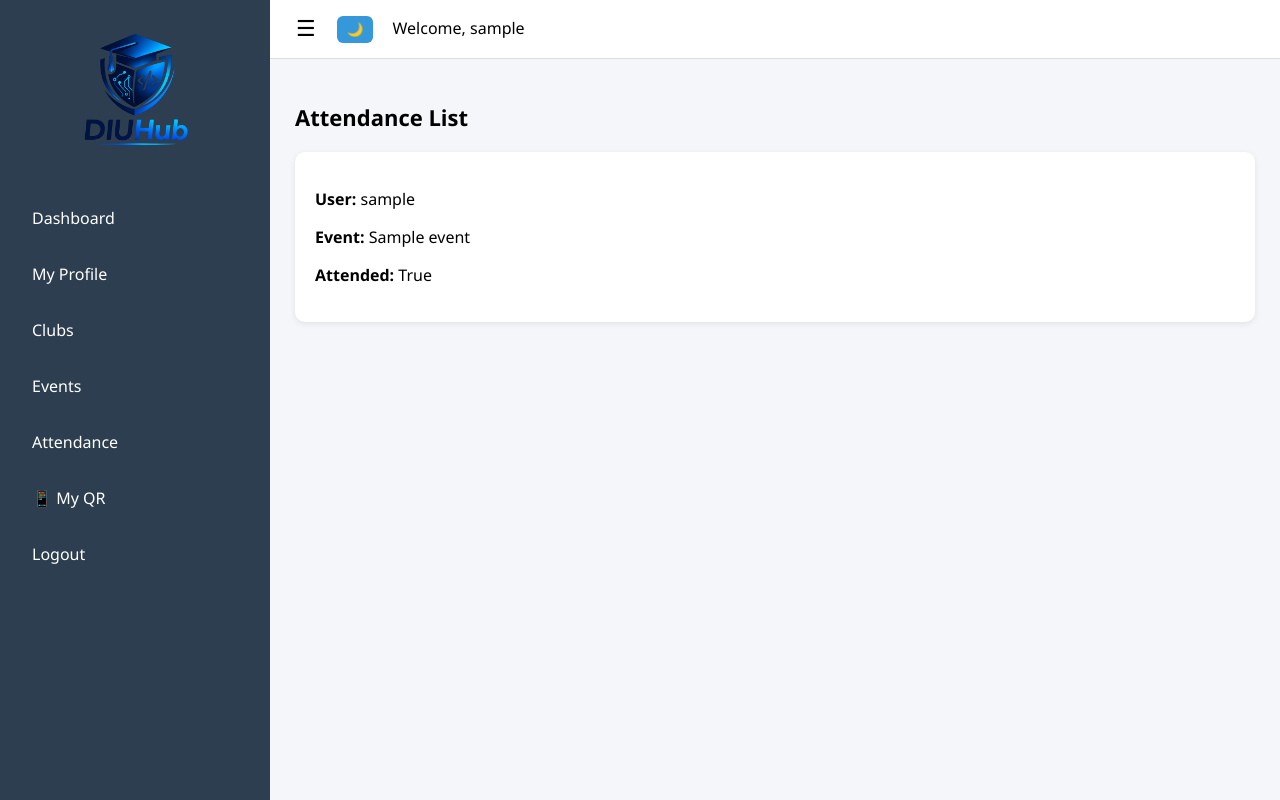
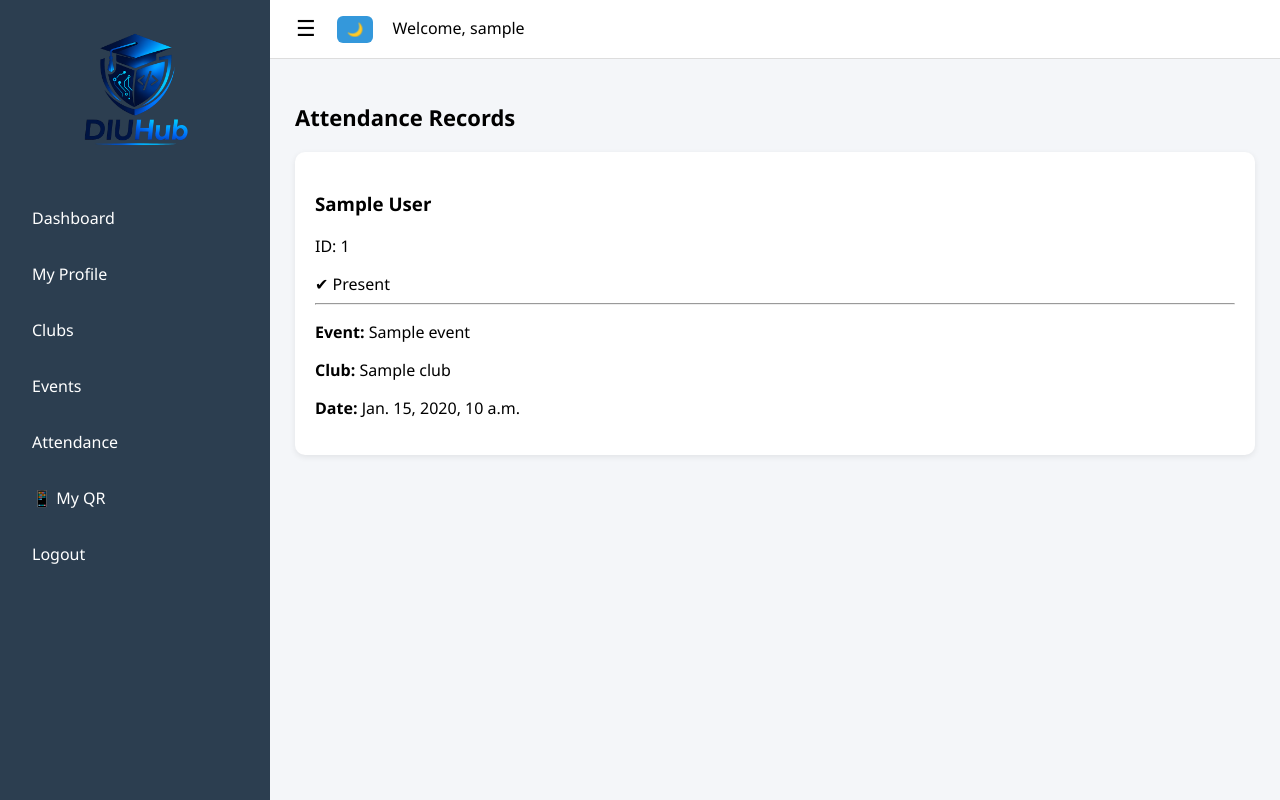
Before and after one commit to simantapundori/DIUHub, a Django app: page /attendance/ in a window 1280 px wide. Run offline with Django 5.2, Linux system fonts and the light colour scheme; a user stored in the database is signed in; tables that the repository leaves empty hold one stand-in row (values such as "Sample post").

Commit message:
QR-based attendance tracking system added

```diff
--- a/templates/attendance/attendance_list.html
+++ b/templates/attendance/attendance_list.html
@@ -1,21 +1,39 @@
-{% extends "base.html" %}
+{% extends "base.html" %} {% block content %}
 
-{% block content %}
-
-<h2 class="page-title">Attendance List</h2>
+<h2 class="page-title">Attendance Records</h2>
 
 {% for a in attendance %}
 
-<div class="card">
+<div class="card attendance-card">
+  <div class="attendance-header">
+    <div>
+      <h3>
+        {{ a.registration.user.full_name|default:a.registration.user.username }}
+      </h3>
+      <p class="sub-info">
+        ID: {{ a.registration.user.student_id|default:"N/A" }}
+      </p>
+    </div>
 
-<p><strong>User:</strong> {{ a.registration.user.username }}</p>
+    <!-- STATUS BADGE -->
+    {% if a.attended %}
+    <span class="status-badge present">✔ Present</span>
+    {% else %}
+    <span class="status-badge absent">✖ Absent</span>
+    {% endif %}
+  </div>
 
-<p><strong>Event:</strong> {{ a.registration.event.title }}</p>
+  <hr />
 
-<p><strong>Attended:</strong> {{ a.attended }}</p>
+  <div class="attendance-body">
+    <p><strong>Event:</strong> {{ a.registration.event.title }}</p>
 
+    <p><strong>Club:</strong> {{ a.registration.event.club.name }}</p>
+
+    <p><strong>Date:</strong> {{ a.registration.event.event_date }}</p>
+  </div>
 </div>
 
-{% endfor %}
-
-{% endblock %}
+{% empty %}
+<p>No attendance records found.</p>
+{% endfor %} {% endblock %}
```
Also changed, not shown: templates/events/my_qr.html (added, +23 -0 lines), attendance/migrations/0003_attendance_attended.py (added), events/migrations/0003_alter_event_options_rename_date_event_event_date_and_more.py (added).
